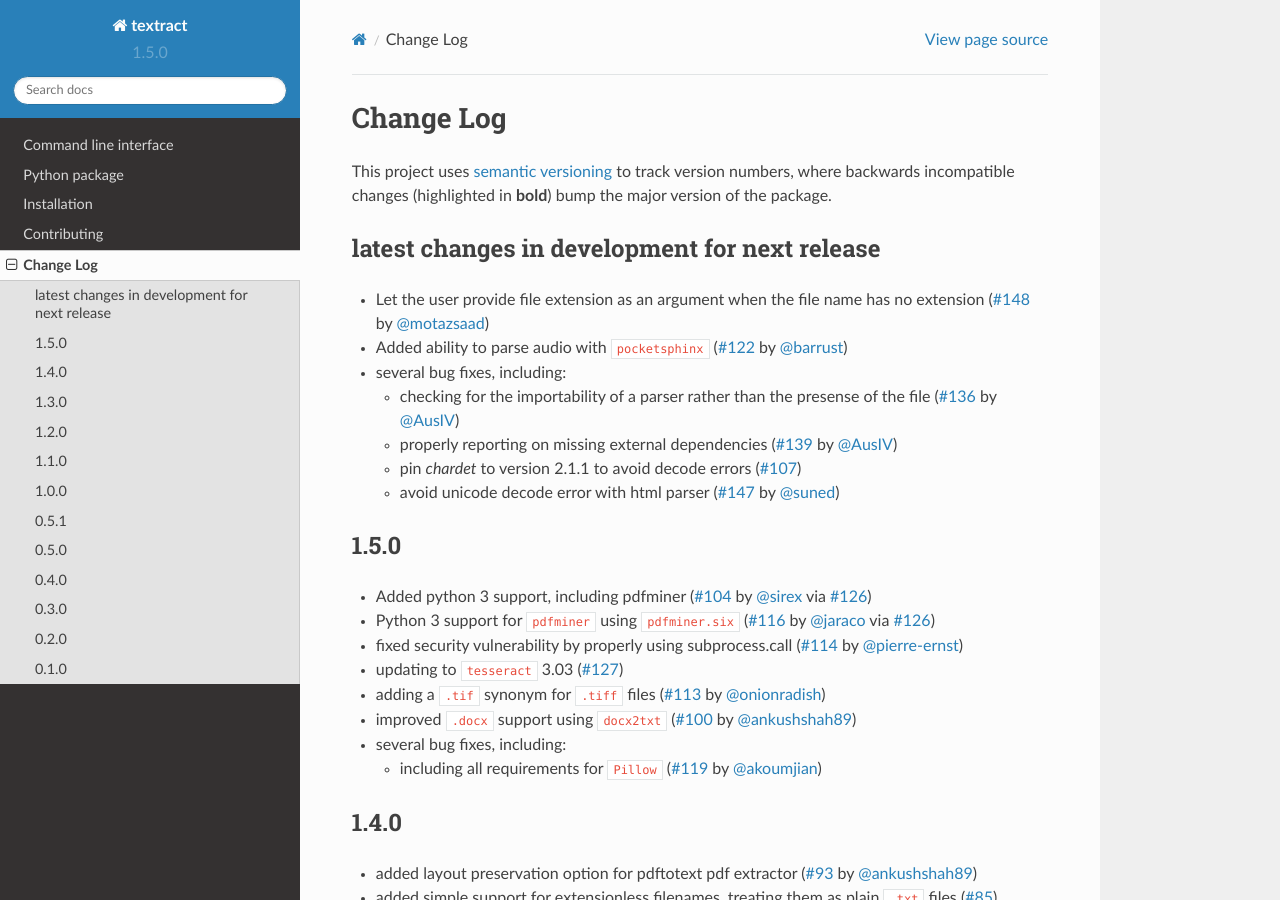
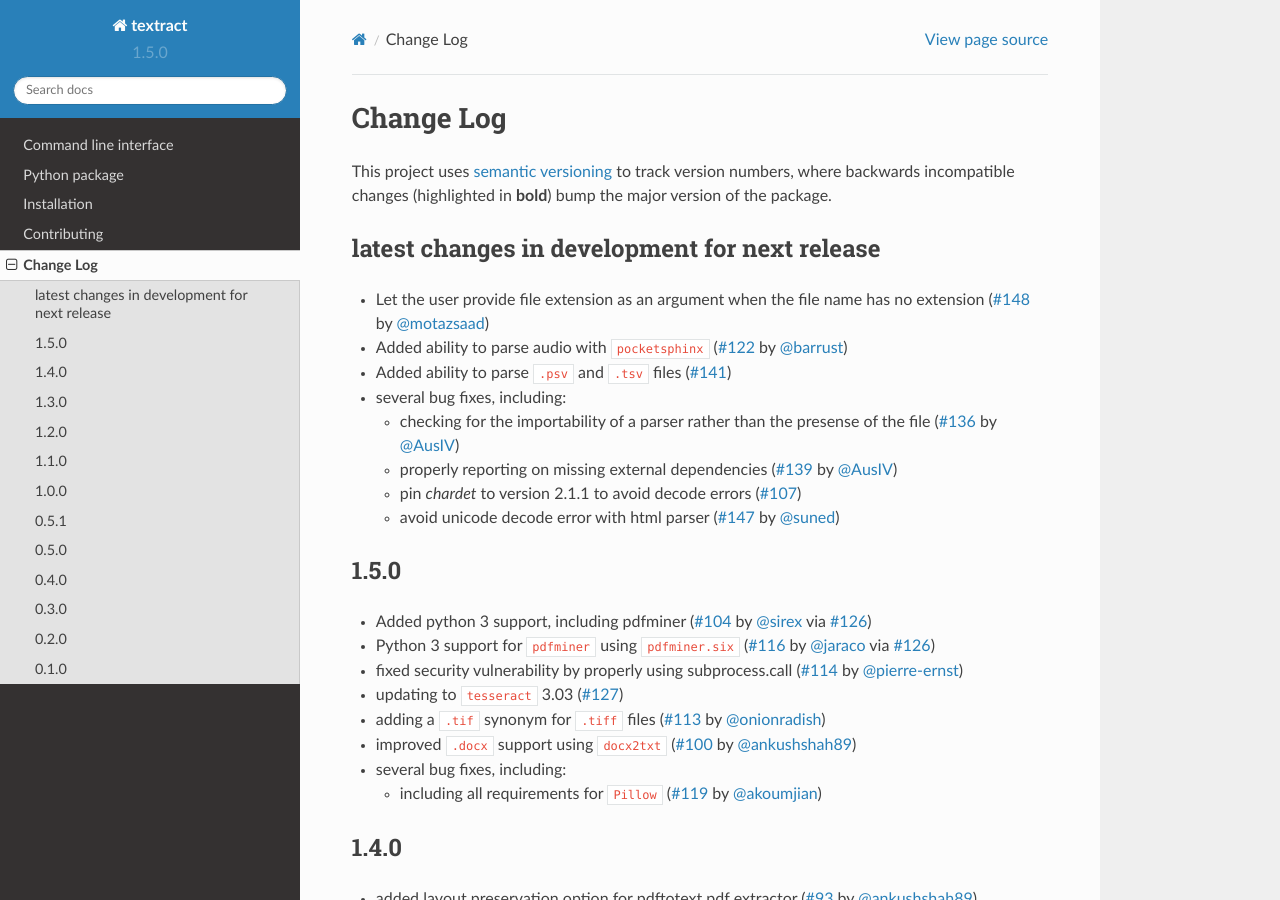
Before and after one commit to deanmalmgren/textract, a Sphinx documentation site: the page built from docs/changelog.rst, in a window 1280 px wide and 900 px high. Built offline with Sphinx 7.4.7 and the Read the Docs theme 2.0.0, drawn with Linux system fonts in a browser that asks for light colours.

Commit message:
updated changelog

```diff
--- a/docs/changelog.rst
+++ b/docs/changelog.rst
@@ -15,6 +15,8 @@ latest changes in development for next release
   extension (`#148`_ by `@motazsaad`_)
 
 * Added ability to parse audio with ``pocketsphinx`` (`#122`_ by `@barrust`_)
+
+* Added ability to parse ``.psv`` and ``.tsv`` files (`#141`_)
 
 * several bug fixes, including:
 
@@ -326,5 +328,6 @@ latest changes in development for next release
 .. _#127: https://github.com/deanmalmgren/textract/issues/127
 .. _#136: https://github.com/deanmalmgren/textract/issues/136
 .. _#139: https://github.com/deanmalmgren/textract/issues/139
+.. _#141: https://github.com/deanmalmgren/textract/issues/141
 .. _#147: https://github.com/deanmalmgren/textract/issues/147
 .. _#148: https://github.com/deanmalmgren/textract/issues/148
```
